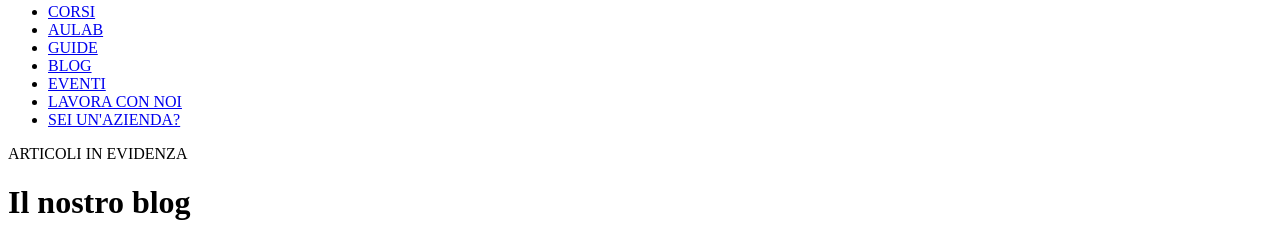
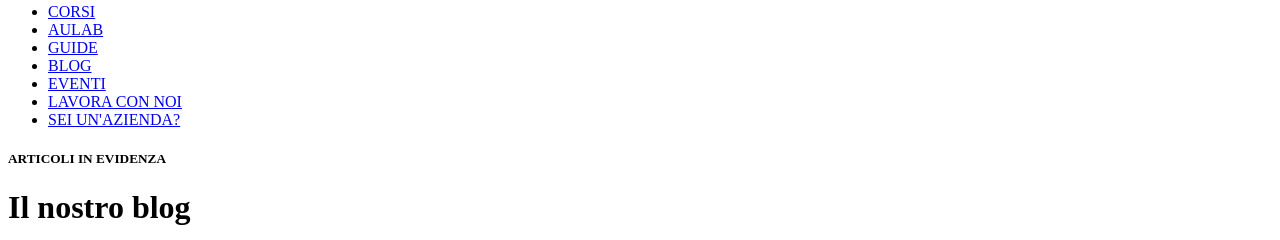
Before and after one commit to MarioManfredi/Esercizio2_HTML, a plain HTML site: page index.html in a window 1280 px wide. Shown: the part 325-565 px from the top of the page. Drawn offline with Linux system fonts and the light colour scheme; grey boxes are pictures that could not be loaded.

Commit message:
Update index.html

```diff
--- a/index.html
+++ b/index.html
@@ -21,9 +21,12 @@
         </ul>
     </nav>
 
-    <header>ARTICOLI IN EVIDENZA</header>
+    <header>
+        <h5>ARTICOLI IN EVIDENZA</h5>
         <h1>Il nostro blog</h1>
+    </header>
 
+    <section>
         <article>
             <a href="https://aulab.it/blog/come-diventare-data-analyst-la-roadmap-da-seguire">
                 <img src="https://wp.aulab.it/wp-content/uploads/2023/07/database-cover-1.jpg" alt="Persone al lavoro">
@@ -59,7 +62,7 @@
             </p>
             <button><a href="articolo.html">LEGGI TUTTO</a></button>
         </article>
-
+    </section>
 
 </body>
 </html>
```
Lines whose indentation alone changed are shown as unchanged.
